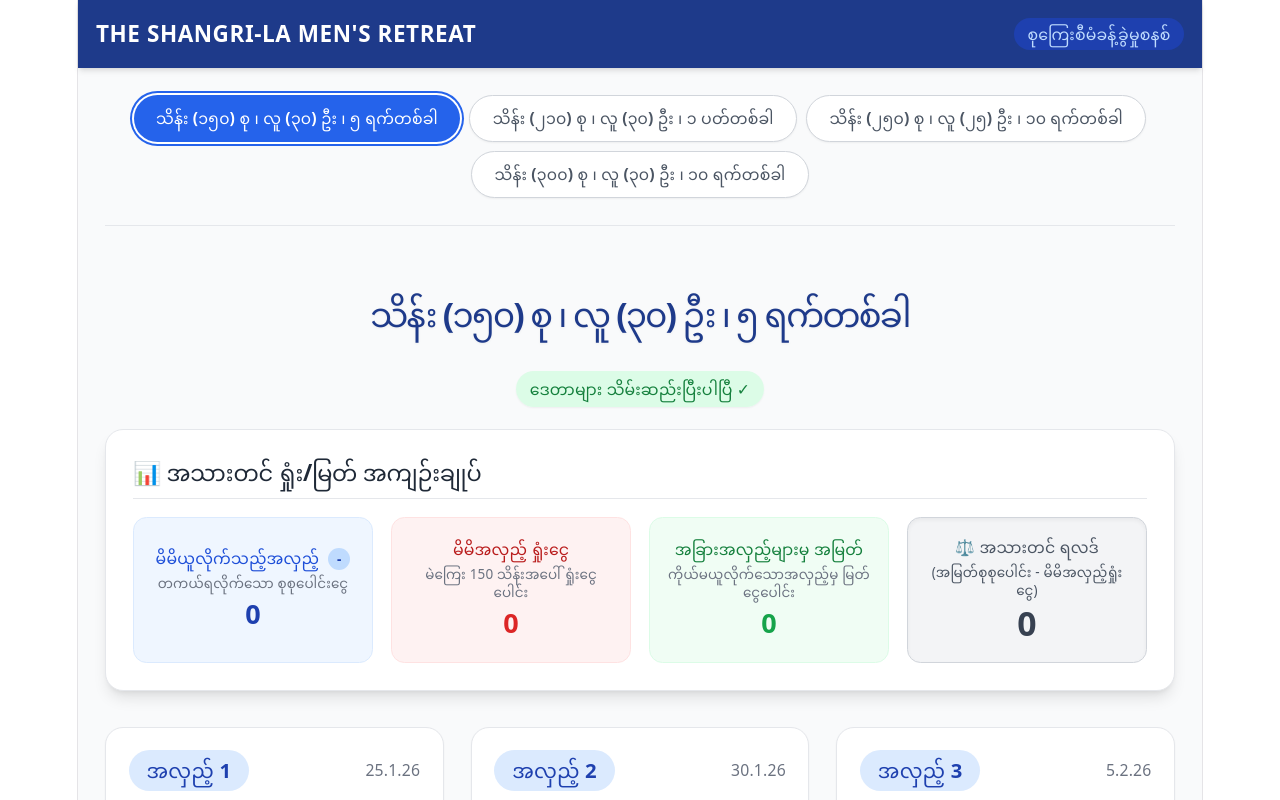
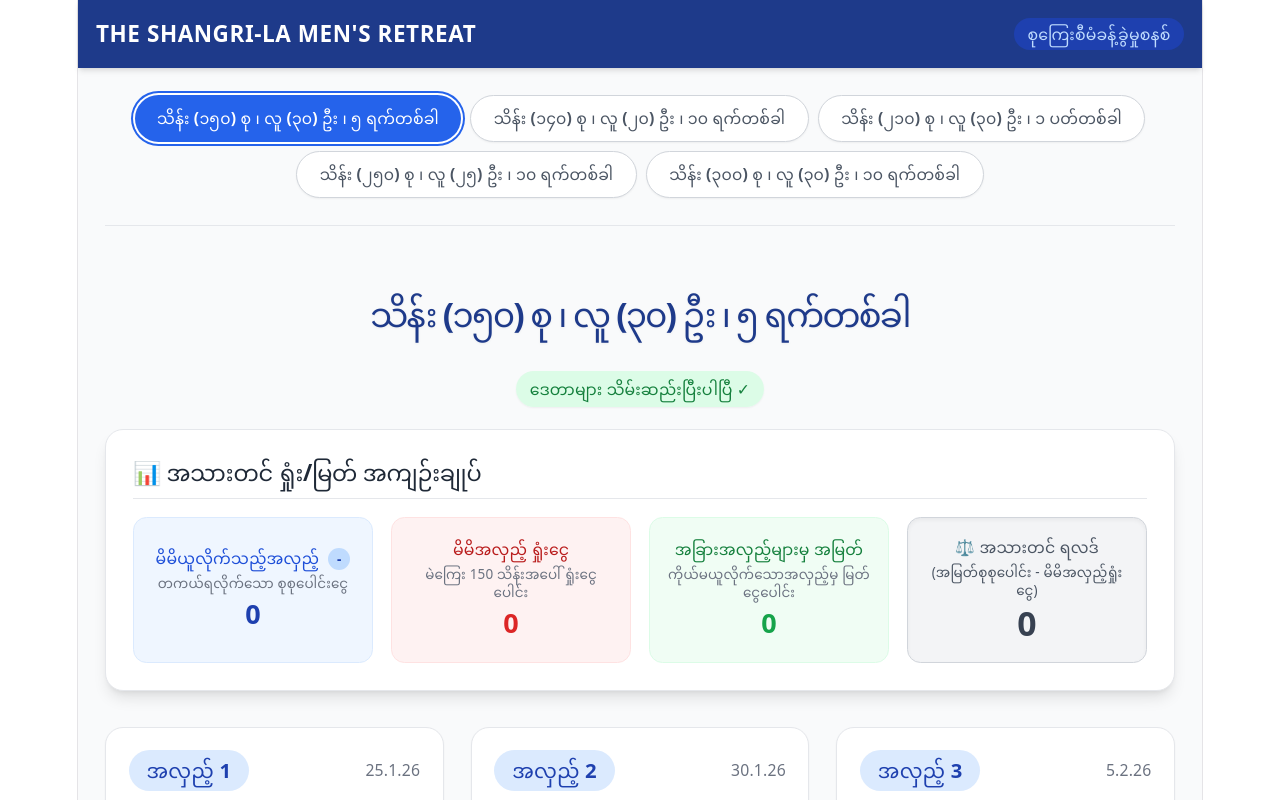
Before and after one commit to xtettnaingkyaw-oss/Sukyaemanagement, a React (Vite) app: page / in a window 1280 px wide. Shown: the top 800 px of the page. Built offline with nearby package versions, Linux system fonts and the light colour scheme; no server answers; the database is empty.

Commit message:
Update App.tsx

```diff
--- a/src/App.tsx
+++ b/src/App.tsx
@@ -45,6 +45,25 @@
         ]
     },
     {
+        id: "group_140_10days",
+        name: "သိန်း (၁၄၀) စု ၊ လူ (၂၀) ဦး ၊ ၁၀ ရက်တစ်ခါ", // 🔴 ယခုအသစ်ထည့်ထားသော ၁၄၀ သိန်းအဖွဲ့
+        totalPot: 14000000,
+        basePerPerson: 700000,
+        totalMembers: 20,
+        data: [
+            {n: 1, date: "28.2.26", price: 14000000}, {n: 2, date: "10.3.26", price: 11500000},
+            {n: 3, date: "20.3.26", price: 11500000}, {n: 4, date: "30.3.26", price: 11500000},
+            {n: 5, date: "9.4.26", price: 11500000}, {n: 6, date: "19.4.26", price: 12000000},
+            {n: 7, date: "29.4.26", price: 12000000}, {n: 8, date: "9.5.26", price: 12000000},
+            {n: 9, date: "19.5.26", price: 12500000}, {n: 10, date: "29.5.26", price: 12500000},
+            {n: 11, date: "8.6.26", price: 12500000}, {n: 12, date: "18.6.26", price: 13000000},
+            {n: 13, date: "28.6.26", price: 13000000}, {n: 14, date: "8.7.26", price: 13000000},
+            {n: 15, date: "18.7.26", price: 13300000}, {n: 16, date: "28.7.26", price: 13300000},
+            {n: 17, date: "7.8.26", price: 13600000}, {n: 18, date: "17.8.26", price: 13600000},
+            {n: 19, date: "27.8.26", price: 13800000}, {n: 20, date: "6.9.26", price: 14000000}
+        ]
+    },
+    {
         id: "group_210_7days",
         name: "သိန်း (၂၁၀) စု ၊ လူ (၃၀) ဦး ၊ ၁ ပတ်တစ်ခါ",
         totalPot: 21000000,
@@ -70,7 +89,7 @@
     },
     {
         id: "group_250_10days",
-        name: "သိန်း (၂၅၀) စု ၊ လူ (၂၅) ဦး ၊ ၁၀ ရက်တစ်ခါ", // 🔴 ယခုအသစ်ထည့်ထားသော ၂၅၀ သိန်းအဖွဲ့
+        name: "သိန်း (၂၅၀) စု ၊ လူ (၂၅) ဦး ၊ ၁၀ ရက်တစ်ခါ",
         totalPot: 25000000,
         basePerPerson: 1000000,
         totalMembers: 25,
```
